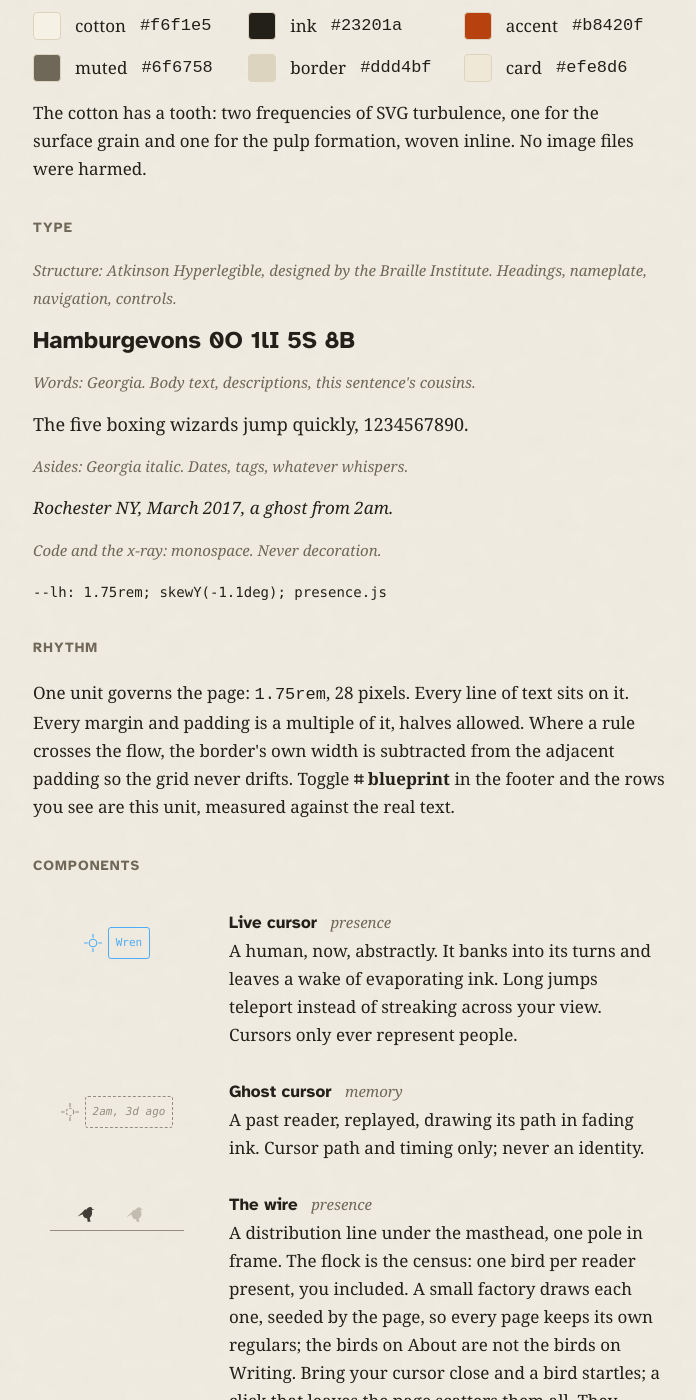
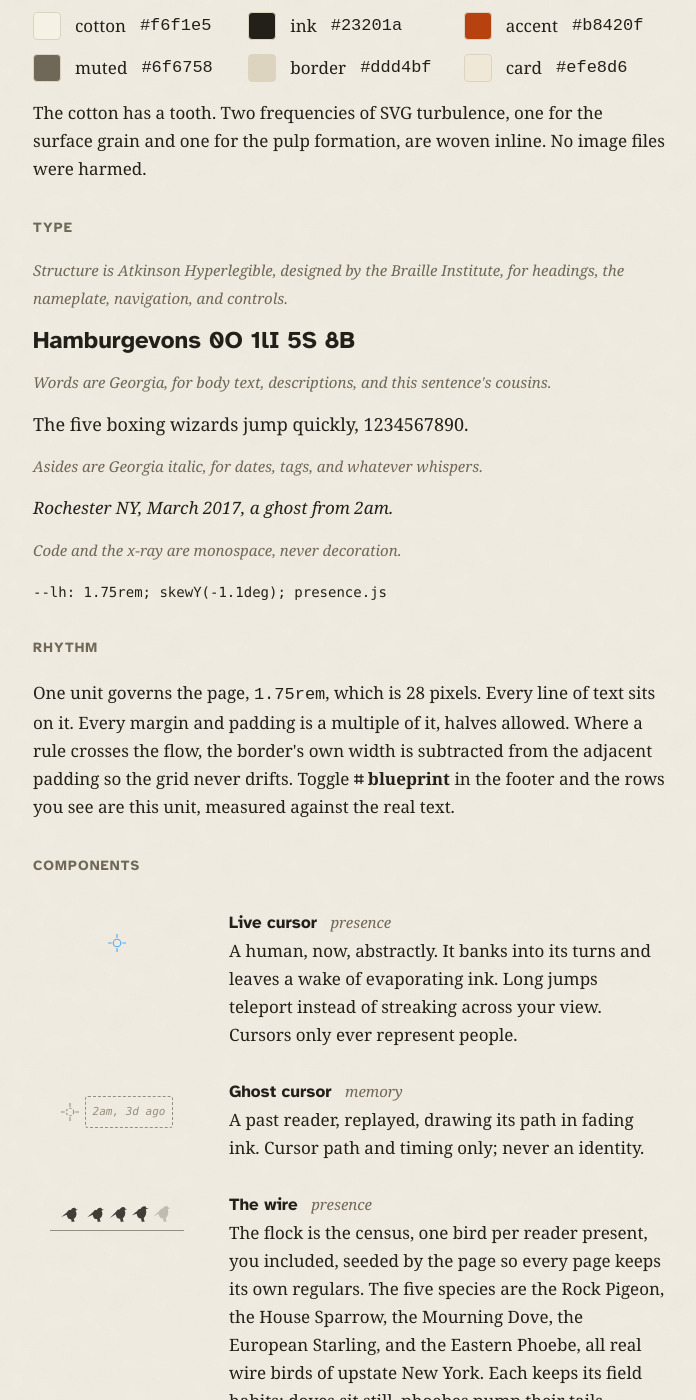
Before and after one commit to josephfusco/josephfusco.github.io, a Jekyll site: the page built from design.html, in a window 1280 px wide and 1400 px high, scrolled down 312 px. Shown: the whole window, without its empty margins (291-987 px from the left). Built offline with Jekyll 4.4.1, drawn with Linux system fonts in a browser that asks for light colours; some of the changed text lies outside the part shown.

Commit message:
Real birds only, and prose instead of colons
The factory no longer invents birds. Five real wire species of
upstate New York, Rock Pigeon, House Sparrow, Mourning Dove,
European Starling, Eastern Phoebe, each drawn inside its own
silhouette envelope with its field-guide temperament and its own
weight on the wire, so a pigeon flexes it more than a sparrow.
The design page shows the full roster.

A prose pass for posterity replaces every colon construction in
visible copy with sentences, retires the middot state suffixes,
and removes the last places a live cursor could wear a bird name.
Ghost labels stay time phrases.

Co-Authored-By: Claude Fable 5 <noreply@anthropic.com>
Claude-Session: https://claude.ai/code/session_019vAcPMvpcgUVRcyZCqV9hM

```diff
--- a/assets/js/presence.js
+++ b/assets/js/presence.js
@@ -126,14 +126,35 @@
   }
 
   var wire = document.querySelector('.powerline');
-    /* ---- The borb factory: every bird is a one-off permutation ----
-     Dials: puff, neck, tail, beak. No two are drawn alike. */
-  function makeBorb(rng) {
+    /* ---- The bird factory ----
+     Five real wire birds of upstate New York. Each species pins the
+     dials (puff, neck, tail, beak) to its field silhouette; individuals
+     vary only inside their species envelope. share = how often it turns
+     up, size relative to a pigeon, weight = pull on the wire, moves =
+     its field-guide tell. */
+  var SPECIES = [
+    { name: 'Rock Pigeon',       share: 0.36, puff: [0.68, 0.9],  neck: [0.02, 0.08], tail: [0.75, 0.9],  beak: [0.85, 1.0],  size: [1.0, 1.12],  weight: 1.0,  moves: ['resettle', 'bob'] },
+    { name: 'House Sparrow',     share: 0.2,  puff: [0.62, 0.8],  neck: [0.0, 0.06],  tail: [0.8, 0.92],  beak: [0.82, 0.9],  size: [0.62, 0.7],  weight: 0.4,  moves: ['turn', 'headBob', 'bob', 'resettle'] },
+    { name: 'Mourning Dove',     share: 0.16, puff: [0.42, 0.55], neck: [0.1, 0.18],  tail: [1.15, 1.3],  beak: [0.8, 0.88],  size: [0.88, 0.96], weight: 0.7,  moves: ['resettle'] },
+    { name: 'European Starling', share: 0.16, puff: [0.28, 0.4],  neck: [0.22, 0.32], tail: [0.6, 0.68],  beak: [1.1, 1.2],   size: [0.76, 0.84], weight: 0.55, moves: ['turn', 'bob', 'headBob'] },
+    { name: 'Eastern Phoebe',    share: 0.12, puff: [0.32, 0.45], neck: [0.3, 0.42],  tail: [1.0, 1.12],  beak: [0.9, 1.0],   size: [0.68, 0.76], weight: 0.45, moves: ['tailPump', 'turn', 'tailPump'] },
+  ];
+  function pickSpecies(r) {
+    var roll = r(), acc = 0;
+    for (var i = 0; i < SPECIES.length; i++) {
+      acc += SPECIES[i].share;
+      if (roll < acc) return SPECIES[i];
+    }
+    return SPECIES[0];
+  }
+  function makeBorb(rng, species) {
     var r = rng || Math.random;
-    var p = r();                  /* puff: 0 slim, 1 borb */
-    var n = r() * (1 - p * 0.75); /* neck: borbs have none */
-    var t = 0.6 + r() * 0.7;      /* tail */
-    var b = 0.8 + r() * 0.4;      /* beak */
+    var sp = species || pickSpecies(r);
+    function dial(range) { return range[0] + r() * (range[1] - range[0]); }
+    var p = dial(sp.puff);
+    var n = dial(sp.neck);
+    var t = dial(sp.tail);
+    var b = dial(sp.beak);
     var backY = 4.6 - n * 1.4 + p * 0.4;
     var headR = 1.5 - p * 0.25;
     var headCx = 8.7 + n * 0.3;
@@ -158,8 +179,8 @@
       + ' Z';
     return {
       svg: '<svg viewBox="0 0 15 13" fill="currentColor" aria-hidden="true"><path d="' + d + '"/></svg>',
-      puff: p,
-      neck: n,
+      species: sp,
+      size: dial(sp.size),
     };
   }
 
@@ -176,14 +197,15 @@
   }
 
   /* The wire: flat at rest, flexed by the weight of whoever perches */
-  var WIRE_GEOM = { y: 12, scale: 2.8, minSag: 0.6, perBird: 2.0, maxSag: 6.5 };
+  /* perBird is sag per pigeon-weight; lighter species pull less */
+  var WIRE_GEOM = { y: 12, scale: 2.8, minSag: 0.6, perBird: 2.8, maxSag: 6.5 };
   var wirePathEl = document.querySelector('.wire-svg path');
   var currentSag = WIRE_GEOM.minSag;
 
   function setSag() {
-    var n = 0;
-    flock.forEach(function (b) { if (!b.flown) n++; });
-    currentSag = Math.min(WIRE_GEOM.minSag + n * WIRE_GEOM.perBird, WIRE_GEOM.maxSag);
+    var load = 0;
+    flock.forEach(function (b) { if (!b.flown) load += (b.weight || 1); });
+    currentSag = Math.min(WIRE_GEOM.minSag + load * WIRE_GEOM.perBird, WIRE_GEOM.maxSag);
     if (wirePathEl) {
       wirePathEl.style.d = 'path("M0 ' + WIRE_GEOM.y + ' Q 50 ' + (WIRE_GEOM.y + currentSag) + ' 100 ' + WIRE_GEOM.y + '")';
     }
@@ -210,9 +232,13 @@
      [1, 1, 1, 1, 0, 0.68]],
   ];
 
-  /* Static specimens anywhere in the page hydrate from the same registry */
+  /* Static specimens anywhere in the page hydrate a named species:
+     data-species is an index into SPECIES, drawn deterministically */
   document.querySelectorAll('[data-species]').forEach(function (el) {
-    el.innerHTML = makeBorb().svg;
+    var i = parseInt(el.getAttribute('data-species'), 10) || 0;
+    var sp = SPECIES[i % SPECIES.length];
+    el.innerHTML = makeBorb(seedFrom('specimen:' + i), sp).svg;
+    el.title = sp.name;
   });
 
   /* Seeded randomness: each page keeps its own regulars */
@@ -260,7 +286,7 @@
     var born = makeBorb(rng);
     var markup = born.svg;
     el.innerHTML = markup;
-    var scale = (0.85 + rng() * 0.3) * BIRD_BASE;
+    var scale = born.size * BIRD_BASE;
     el.style.width = Math.round(15 * scale) + 'px';
     el.style.height = Math.round(13 * scale) + 'px';
     var svgEl = el.querySelector('svg');
@@ -270,12 +296,10 @@
     el.style.left = pt.left + '%';
     el.style.top = (pt.top + (21 - Math.round(13 * scale))) + 'px';
     wire.appendChild(el);
-    /* temperament follows the build: doves sit, flycatchers pump, sparrows hop */
-    var moves = born.puff > 0.62 ? [MICRO.resettle, MICRO.bob]
-      : born.neck > 0.4 ? [MICRO.tailPump, MICRO.turn, MICRO.tailPump]
-      : [MICRO.turn, MICRO.headBob, MICRO.bob, MICRO.resettle];
+    /* temperament comes with the species: doves sit, phoebes pump, sparrows hop */
+    var moves = born.species.moves.map(function (k) { return MICRO[k]; });
     el.style.transformOrigin = '50% 100%';
-    var bird = { el: el, svgEl: svgEl, scale: scale, markup: markup, flip: flip, slot: slot, topAdj: (21 - Math.round(13 * scale)), moves: moves, flown: false, returnTimer: null };
+    var bird = { el: el, svgEl: svgEl, scale: scale, markup: markup, flip: flip, slot: slot, topAdj: (21 - Math.round(13 * scale)), moves: moves, weight: born.species.weight, flown: false, returnTimer: null };
     flock.set(key, bird);
     /* the regulars fly home when you arrive */
     bird.flown = true;
@@ -515,7 +539,8 @@
       '<path d="M12 0v5M12 19v5M0 12h5M19 12h5" stroke="currentColor" stroke-width="1.5"/>' +
       '</svg><span class="peer-label"></span>' +
       '<span class="typing" aria-hidden="true"><span></span><span></span><span></span></span>';
-    d.querySelector('.peer-label').textContent = peer.name;
+    /* Ghost labels are time phrases; live people stay unnamed, always */
+    d.querySelector('.peer-label').textContent = peer.ghost ? peer.name : '';
     d.style.visibility = 'hidden';
     layer.appendChild(d);
     return d;
@@ -524,8 +549,8 @@
   /* Registry: every state a peer can be in, and how it renders */
   var STATE_META = {
     active: { suffix: '' },
-    idle:   { suffix: ' · idle' },
-    away:   { suffix: ' · away' },
+    idle:   { suffix: ', idle' },
+    away:   { suffix: ', away' },
     typing: { suffix: '' },
   };
 
--- a/design.html
+++ b/design.html
@@ -19,26 +19,26 @@ permalink: /design
 			<li><span class="swatch" style="background:#ddd4bf"></span>border <code>#ddd4bf</code></li>
 			<li><span class="swatch" style="background:#efe8d6"></span>card <code>#efe8d6</code></li>
 		</ul>
-		<p>The cotton has a tooth: two frequencies of SVG turbulence, one for the surface grain and one for the pulp formation, woven inline. No image files were harmed.</p>
+		<p>The cotton has a tooth. Two frequencies of SVG turbulence, one for the surface grain and one for the pulp formation, are woven inline. No image files were harmed.</p>
 	</section>
 
 	<section class="block" aria-label="Type">
 		<h2>Type</h2>
 		<div class="specimen">
-			<p class="spec-note">Structure: Atkinson Hyperlegible, designed by the Braille Institute. Headings, nameplate, navigation, controls.</p>
+			<p class="spec-note">Structure is Atkinson Hyperlegible, designed by the Braille Institute, for headings, the nameplate, navigation, and controls.</p>
 			<p class="spec-sans">Hamburgevons 0O 1lI 5S 8B</p>
-			<p class="spec-note">Words: Georgia. Body text, descriptions, this sentence's cousins.</p>
+			<p class="spec-note">Words are Georgia, for body text, descriptions, and this sentence's cousins.</p>
 			<p class="spec-serif">The five boxing wizards jump quickly, 1234567890.</p>
-			<p class="spec-note">Asides: Georgia italic. Dates, tags, whatever whispers.</p>
+			<p class="spec-note">Asides are Georgia italic, for dates, tags, and whatever whispers.</p>
 			<p class="spec-italic">Rochester NY, March 2017, a ghost from 2am.</p>
-			<p class="spec-note">Code and the x-ray: monospace. Never decoration.</p>
+			<p class="spec-note">Code and the x-ray are monospace, never decoration.</p>
 			<p class="spec-mono">--lh: 1.75rem; skewY(-1.1deg); presence.js</p>
 		</div>
 	</section>
 
 	<section class="block" aria-label="Rhythm">
 		<h2>Rhythm</h2>
-		<p>One unit governs the page: <code>1.75rem</code>, 28 pixels. Every line of text sits on it. Every margin and padding is a multiple of it, halves allowed. Where a rule crosses the flow, the border's own width is subtracted from the adjacent padding so the grid never drifts. Toggle <strong>⌗ blueprint</strong> in the footer and the rows you see are this unit, measured against the real text.</p>
+		<p>One unit governs the page, <code>1.75rem</code>, which is 28 pixels. Every line of text sits on it. Every margin and padding is a multiple of it, halves allowed. Where a rule crosses the flow, the border's own width is subtracted from the adjacent padding so the grid never drifts. Toggle <strong>⌗ blueprint</strong> in the footer and the rows you see are this unit, measured against the real text.</p>
 	</section>
 
 	<section class="block" aria-label="Components">
@@ -46,7 +46,7 @@ permalink: /design
 		<ul class="components">
 			<li>
 				<div class="stage" aria-hidden="true">
-					<span class="demo-cursor"><svg viewBox="0 0 24 24" width="18" height="18" fill="none"><circle cx="12" cy="12" r="5" stroke="currentColor" stroke-width="1.5"/><path d="M12 0v5M12 19v5M0 12h5M19 12h5" stroke="currentColor" stroke-width="1.5"/></svg><span class="demo-label">Wren</span></span>
+					<span class="demo-cursor"><svg viewBox="0 0 24 24" width="18" height="18" fill="none"><circle cx="12" cy="12" r="5" stroke="currentColor" stroke-width="1.5"/><path d="M12 0v5M12 19v5M0 12h5M19 12h5" stroke="currentColor" stroke-width="1.5"/></svg></span>
 				</div>
 				<div>
 					<h3>Live cursor <span class="tag">presence</span></h3>
@@ -64,11 +64,11 @@ permalink: /design
 			</li>
 			<li>
 				<div class="stage" aria-hidden="true">
-					<span class="demo-wire"><span class="wire-bird" style="left:28%" data-species="0"></span><span class="wire-bird wire-ghost" style="left:64%" data-species="1"></span></span>
+					<span class="demo-wire"><span class="wire-bird" style="left:16%" data-species="0"></span><span class="wire-bird" style="left:35%" data-species="1"></span><span class="wire-bird" style="left:52%" data-species="2"></span><span class="wire-bird" style="left:68%" data-species="3"></span><span class="wire-bird wire-ghost" style="left:84%" data-species="4"></span></span>
 				</div>
 				<div>
 					<h3>The wire <span class="tag">presence</span></h3>
-					<p>A distribution line under the masthead, one pole in frame. The flock is the census: one bird per reader present, you included. A small factory draws each one, seeded by the page, so every page keeps its own regulars; the birds on About are not the birds on Writing. Bring your cursor close and a bird startles; a click that leaves the page scatters them all. They come back.</p>
+					<p>The flock is the census, one bird per reader present, you included, seeded by the page so every page keeps its own regulars. The five species are the Rock Pigeon, the House Sparrow, the Mourning Dove, the European Starling, and the Eastern Phoebe, all real wire birds of upstate New York. Each keeps its field habits; doves sit still, phoebes pump their tails, sparrows hop, and a pigeon flexes the wire more than a sparrow. Bring your cursor close and a bird startles; a click that leaves the page scatters them all. They come back.</p>
 				</div>
 			</li>
 			<li>
@@ -90,7 +90,7 @@ permalink: /design
 				</div>
 				<div>
 					<h3>Wordmark <span class="tag">identity</span></h3>
-					<p>Eleven squares wave on hover, staggered by <code>sibling-index()</code>. The square that jumps the queue is a bug from the original CodePen, kept on purpose. Try it: this one works.</p>
+					<p>Eleven squares wave on hover, staggered by <code>sibling-index()</code>. The square that jumps the queue is a bug from the original CodePen, kept on purpose. Try it. This one works.</p>
 				</div>
 			</li>
 			<li>
@@ -99,7 +99,7 @@ permalink: /design
 				</div>
 				<div>
 					<h3>Camera <span class="tag">Rochester</span></h3>
-					<p>A miniature of the camera-flash pen: the shutter depresses, the flash fires. Press and hold. Kodak country.</p>
+					<p>A miniature of the camera-flash pen. The shutter depresses, the flash fires. Press and hold. Kodak country.</p>
 				</div>
 			</li>
 			<li>
@@ -127,7 +127,7 @@ permalink: /design
 		<h2>Rules</h2>
 		<ul>
 			<li>At rest, one thing moves at most.</li>
-			<li>Motion is discovered, not broadcast: hover the wordmark, press the camera, toggle the x-ray.</li>
+			<li>Motion is discovered, not broadcast. Hover the wordmark, press the camera, toggle the x-ray.</li>
 			<li>Accessibility is the default, never an option behind a toggle.</li>
 			<li>Everything decorative is recycled from my CodePens. No ornament without provenance.</li>
 			<li>State never changes font weight. Weight is hierarchy; state is color.</li>
--- a/index.html
+++ b/index.html
@@ -64,5 +64,5 @@ layout: default
 		<p><a href="{{ '/blog' | relative_url }}">All writing →</a></p>
 	</section>
 
-	<p class="hello-line">Say hello: <a href="mailto:{{ site.email }}?subject=Hello%20Joe&body=Hi%20Joe%2C%0A%0A">{{ site.email }}</a></p>
+	<p class="hello-line">Say hello at <a href="mailto:{{ site.email }}?subject=Hello%20Joe&body=Hi%20Joe%2C%0A%0A">{{ site.email }}</a></p>
 </div>
```
Also changed, not shown: other parts of design.html (+1 -1 lines), about.md (+3 -3 lines).
